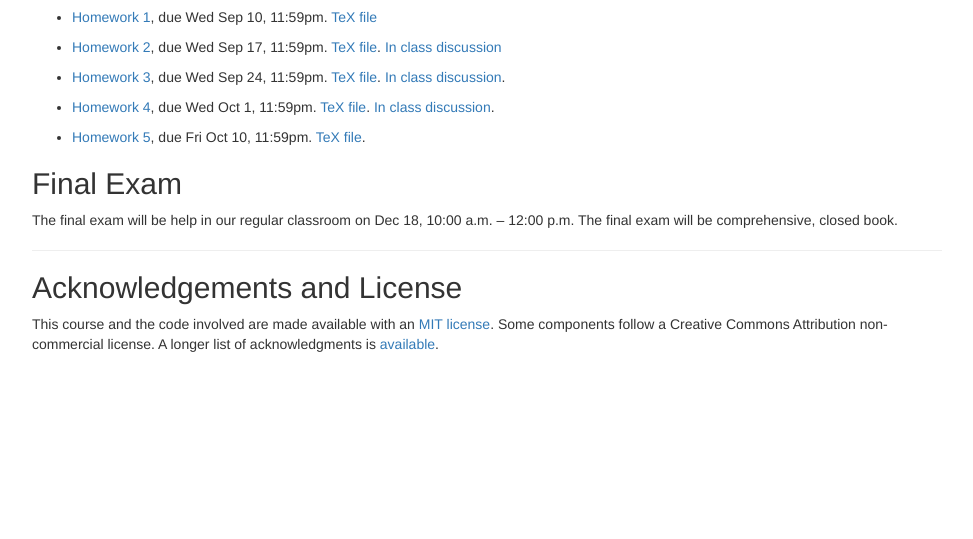
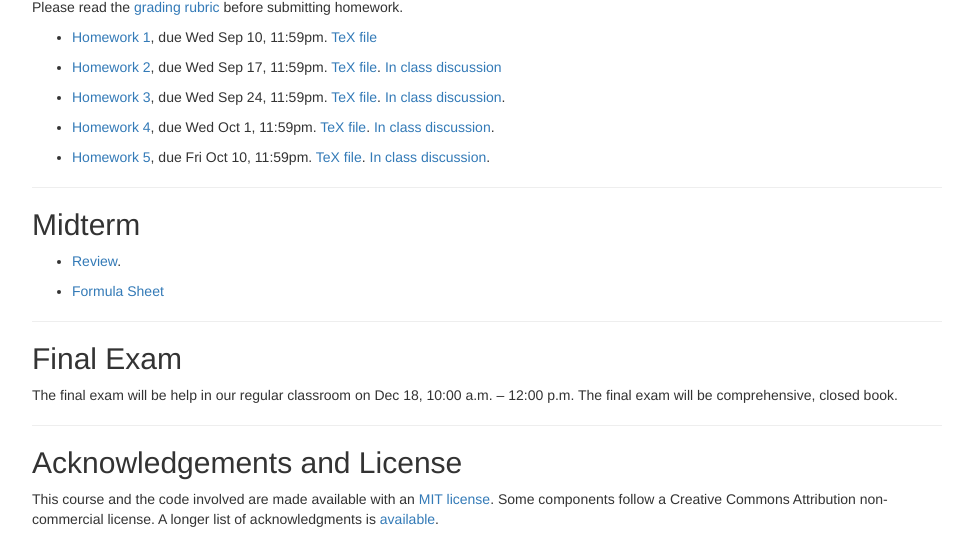
Before and after one commit to jeswheel/4450_f25, a plain HTML site: page index.html in a window 1280 px wide. Shown: the part 747-1286 px from the top of the page, without its empty margins (153-1126 px from the left). Before the commit the page ends 1111 px from the top, so only its background shows below. Drawn offline with nearby package versions, Linux system fonts and the light colour scheme; some packages are replaced by stand-ins of ours.

Commit message:
Pushing midterm review and formula sheet

```diff
--- a/index.html
+++ b/index.html
@@ -362,6 +362,7 @@ description</a></li>
 <li><a href="#class-notes" id="toc-class-notes">Class notes</a></li>
 <li><a href="#homework-and-participation-assignments" id="toc-homework-and-participation-assignments">Homework and
 participation assignments</a></li>
+<li><a href="#midterm" id="toc-midterm">Midterm</a></li>
 <li><a href="#final-exam" id="toc-final-exam">Final Exam</a></li>
 <li><a href="#acknowledgements-and-license" id="toc-acknowledgements-and-license">Acknowledgements and
 License</a></li>
@@ -428,7 +429,7 @@ before submitting homework.</p>
 <li><p><a href="hw04/hw04.pdf">Homework 4</a>, due Wed Oct 1, 11:59pm.
 <a href="hw04/hw04.tex">TeX file</a>. <a href="hw04/HW4discussion.pdf">In class discussion</a>.</p></li>
 <li><p><a href="hw05/hw05.pdf">Homework 5</a>, due Fri Oct 10, 11:59pm.
-<a href="hw05/hw05.tex">TeX file</a>.</p></li>
+<a href="hw05/hw05.tex">TeX file</a>. <a href="hw05/HW5discussion.pdf">In class discussion</a>.</p></li>
 </ul>
 <!---
 
@@ -463,22 +464,15 @@ before submitting homework.</p>
 * There is no assigned homework for the last two weeks of the semester. You should work on your final project. The remaining lectures contain material that will be useful for your final projects.
 
 -->
-<!---
--------------------
-
-## Midterm project
-
-* [Information](midterm_project/midterm_project_info.html).
-
-* [Midterm peer review report instructions](midterm_project/midterm_review.html)
-
-* [2024 midterm projects](midterm_project/index.html)
-
-* You are welcome to browse previous midterm projects. The [2022 midterm projects](http://ionides.github.io/531w22/midterm_project/) and  [2021 midterm projects](http://ionides.github.io/531w21/midterm_project/) have a posted summary of peer review comments. Earlier projects are also available, from [2016](http://ionides.github.io/531w16/midterm_project/), [2018](http://ionides.github.io/531w18/midterm_project/) and [2020](http://ionides.github.io/531w20/midterm_project/).
-
-
--------------
---->
+<hr />
+</div>
+<div id="midterm" class="section level2">
+<h2>Midterm</h2>
+<ul>
+<li><p><a href="midterm/MidtermReview.pdf">Review</a>.</p></li>
+<li><p><a href="midterm/formulaSheet.pdf">Formula Sheet</a></p></li>
+</ul>
+<hr />
 </div>
 <div id="final-exam" class="section level2">
 <h2>Final Exam</h2>
```
Also changed, not shown: 3 other files.
